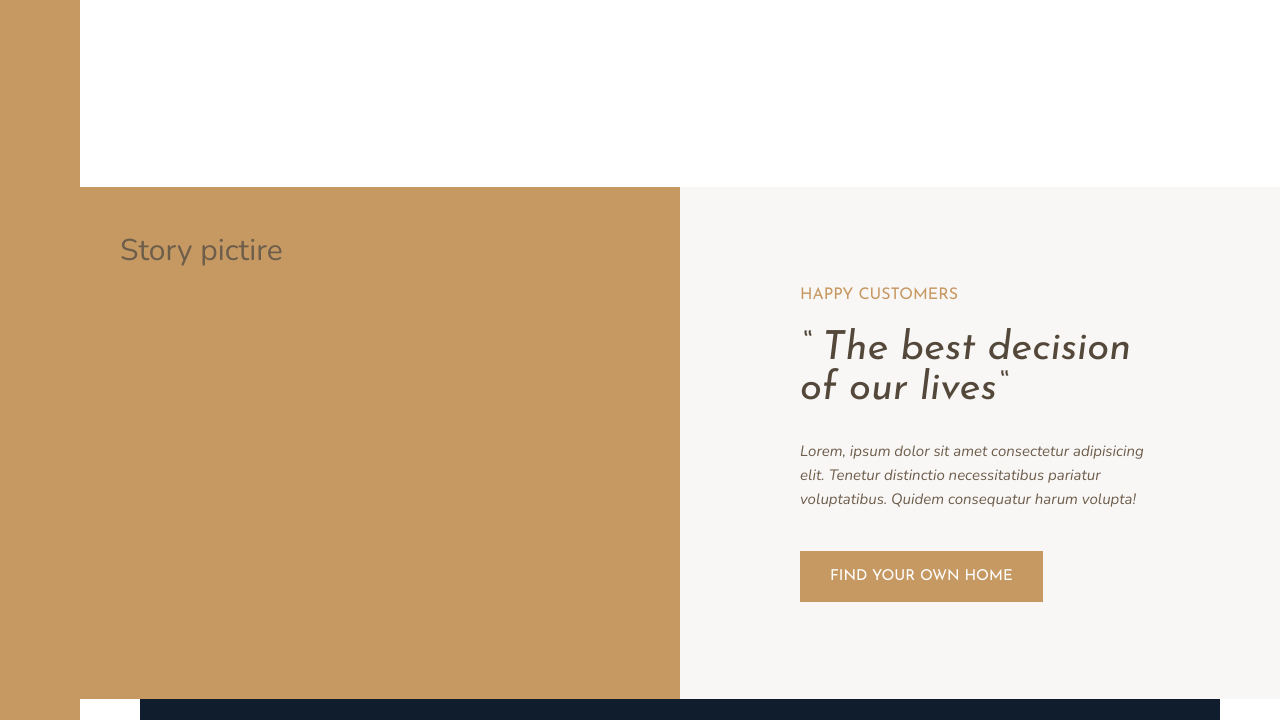
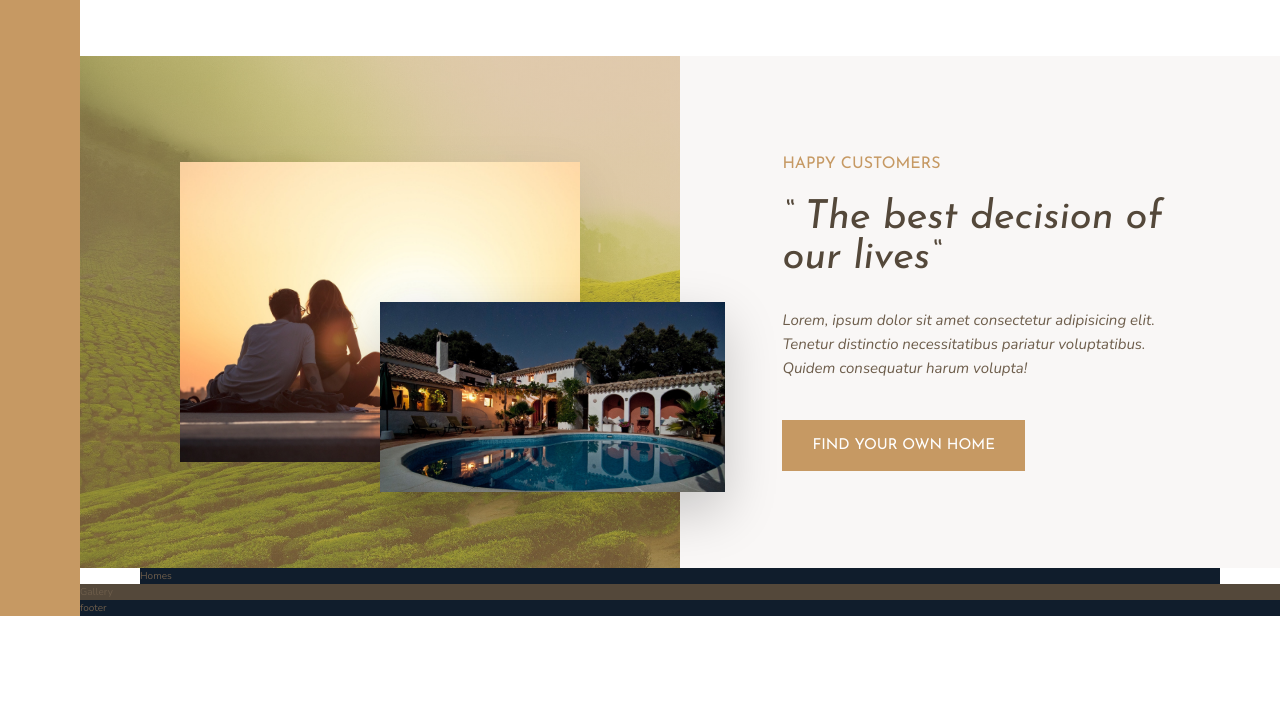
Before and after one commit to qahramonov008/Nexter-project, a website: page index.html in a window 1280 px wide. Shown: the part 1240-1960 px from the top of the page. After the commit the page ends 1856 px from the top, so only its background shows below. Drawn offline with nearby package versions, Linux system fonts and the light colour scheme.

Commit message:
Story pictures added

```diff
--- a/index.html
+++ b/index.html
@@ -80,7 +80,10 @@
         </p>
       </div>
     </section>
-    <div class="story__picture">Story pictire</div>
+    <div class="story__picture">
+      <img src="img/story-1.jpeg" alt="Couple with new house" class="story__img--1">
+      <img src="img/story-2.jpeg" alt="New house" class="story__img--2">
+    </div>
     <div class="story__content">
       <h3 class="heading-3 mb-s">Happy Customers</h3>
       <h2 class="heading-2 heading-2__dark mb-m">&ldquo; The best decision of our lives&ldquo;</h2>
--- a/sass/_base.scss
+++ b/sass/_base.scss
@@ -41,9 +41,4 @@ body {
     [center-start] repeat(8, [col-start] minmax(min-content, 14rem) [col-end])
     [center-end] minmax(6rem, 1fr)
     [full-end];
-
-  & > * {
-    padding: 40px;
-    font-size: 3rem;
-  }
 }
--- a/sass/_story.scss
+++ b/sass/_story.scss
@@ -1,7 +1,29 @@
 .story {
   &__picture {
-    background-color: $color-primary;
+    background-image: linear-gradient(
+        rgba($color-primary, 0.5),
+        rgba($color-primary, 0.5)
+      ),
+      url(../img/back.jpg);
+      background-size: cover;
     grid-column: full-start / col-end 4;
+    display: grid;
+    grid-template-rows: repeat(6, 1fr);
+    grid-template-columns: repeat(6, 1fr);
+    align-items: center;
+  }
+
+  &__img--1 {
+    width: 100%;
+    grid-area: 2 / 2 / span 4 / span 4;
+    box-shadow: 0 2rem 5rem rgba(0, 0, 0, .1);
+  }
+
+  &__img--2 {
+    box-shadow: 0 2rem 5rem rgba(0, 0, 0, .2);
+    width: 115%;
+    grid-area: 4 / 4 / span 2 / span 3;
+    z-index: 20;
   }
 
   &__content {
@@ -10,7 +32,7 @@
     display: grid;
     align-content: center;
     justify-items: start;
-    padding: 6rem 12rem;
+    padding: 6rem 8vw;
   }
 
   &__text {
```
Also changed, not shown: css/style.css.
